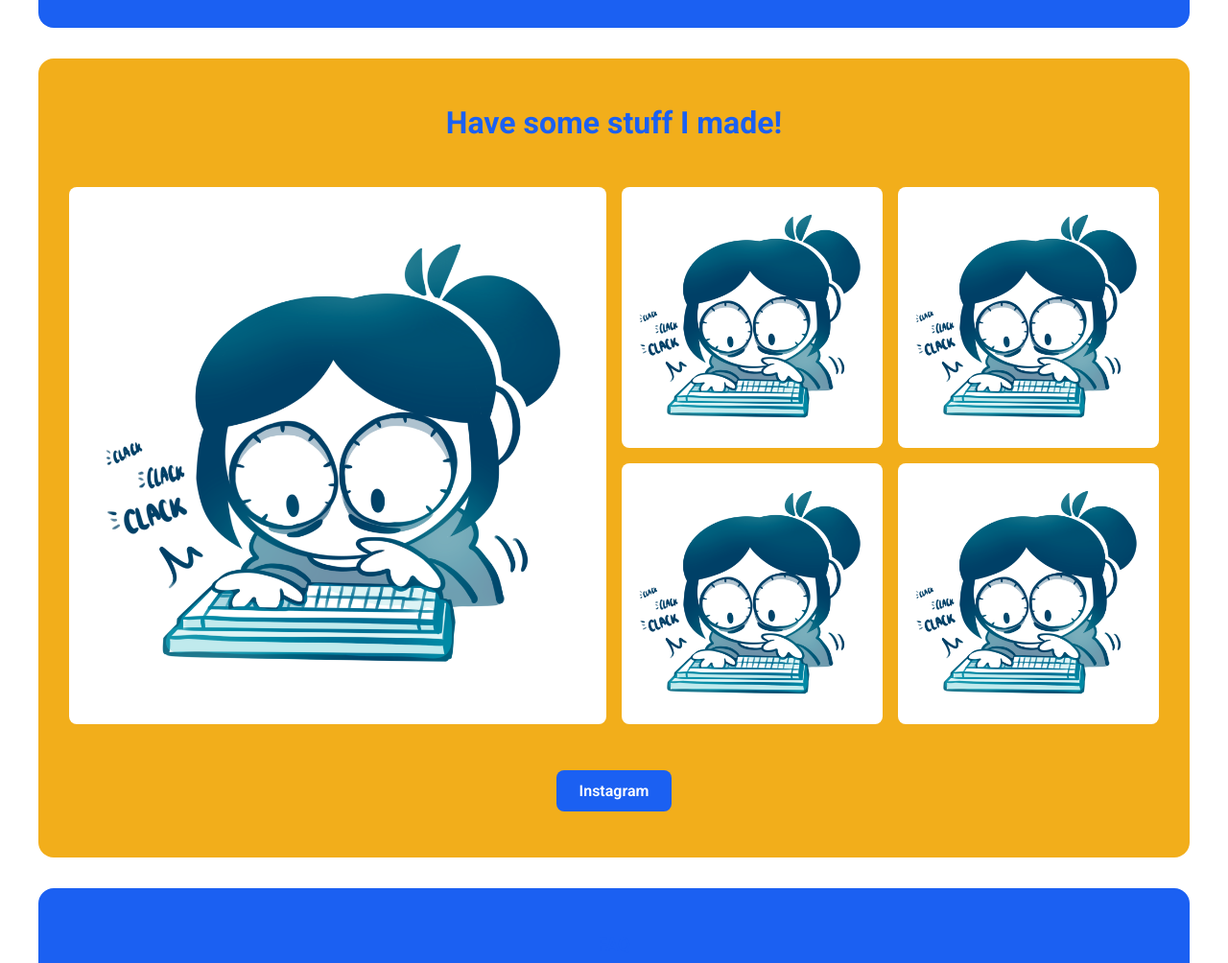
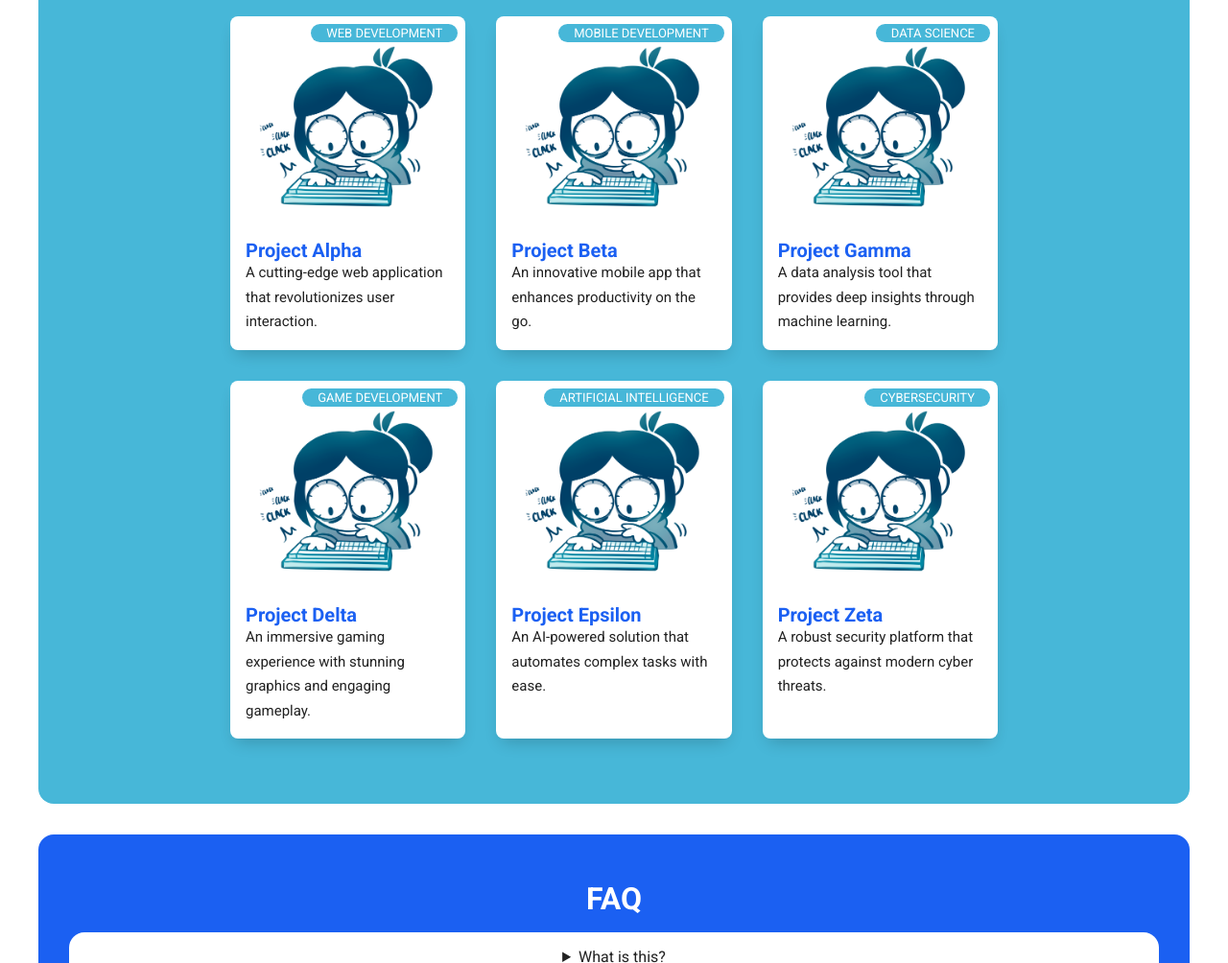
Before and after one commit to JDietrich20/netPlayground, a website built with Vite: page index.html in a window 1280 px wide. Shown: the part 1044-2048 px from the top of the page at 96% size. Built offline with nearby package versions, Linux system fonts and the light colour scheme.

Commit message:
Project section added

```diff
--- a/index.html
+++ b/index.html
@@ -6,6 +6,7 @@
     <meta name="viewport" content="width=device-width, initial-scale=1.0">
     <title>JDietrich Portfolio</title>
     <link rel = "stylesheet" href = "resources/css/index.css">
+    <link rel="icon" type="image/png" href="images/Profile.png">
 </head>
 <body>
   <header>
@@ -13,18 +14,20 @@
       <ul>
         <li><a href= "index.html">Julianna Dietrich</a></li>
         <!--<li><a href="#about">About Me</a></li>-->
-        <li><a href="#Design">Design</a></li>
-        <li><a href="#3d-Modeling">3D Modeling</a></li>
+        <li><a href="#projects">Projects</a></li>
+        <li><a href="#experience">Experience</a></li>
         <li><a href="#contact">Contact</a></li>
       </ul>
     </nav>
     <div class = "flex-container">
-      <img height = "400px" width = "400px" src = "images/Profile.png">
+      <img height = "250px" width = "250px" src = "images/Profile.png">
       <div class = "text-container">
         <h1>Hi There!</h1>
-        <p>Welcome to my <strong>creative portfolio!</strong></p>
-        <a href="" class = "cta-button">LinkedIn</a>
-        <a href ="" class = "cta-button">GitHub</a>
+        <p>Welcome to my <strong> portfolio!</strong></p>
+        <a href ="https://www.instagram.com/neko.bituin" target="_blank" class = "cta-button">Instagram</a>
+        <a href ="https://github.com/JDietrich20" target="_blank" class = "cta-button">GitHub</a>
+        <a href="https://www.linkedin.com/in/julianna-dietrich-1252481a6/" target="_blank" class = "cta-button">LinkedIn</a>
+
       </div>
     </div>
   </header>
@@ -40,23 +43,28 @@
     </div>
   </section>
 
-  <section id = "my-work">
+  <section id = "projects">
     <h2> Have some stuff I made! </h2>
+
+    <div class="projects-container">
+
+    </div>
+
+    <script src="main.js"></script></script>
+    <!--
     <div class = "grid-container">
       <img style= "grid-area: img-1" src="images/Profile.png">
       <img style= "grid-area: img-2" src="images/Profile.png">
       <img style= "grid-area: img-3" src="images/Profile.png">
       <img style= "grid-area: img-4" src="images/Profile.png">
       <img style= "grid-area: img-5" src="images/Profile.png">
+       -->
     </div>
-
-    <a href="" class="cta-button"> Instagram</a>
-
   </section>
 
 
   <section>
-    <h3> FAQ </h3>
+    <h2> FAQ </h2>
     <details>
       <summary> What is this? </summary>
       <p> This is my portfolio website where I showcase my design and 3D modeling work. </p>
@@ -69,14 +77,15 @@
         dolor in reprehenderit in voluptate velit esse cillum dolore eu fugiat nulla pariatur.
         Excepteur sint occaecat cupidatat non proident, sunt in culpa qui officia deserunt
         mollit anim id est laborum. </p>
+
     </details>
   </section>
 
 
   <footer>
-    <a href= ""> LinkedIn</a>
+    <a href= "https://www.linkedin.com/in/julianna-dietrich-1252481a6/" target="_blank"> LinkedIn</a>
     <!--<a href="#my-work"> My Work</a>-->
-    <a href= ""> GitHub</a>
+    <a href= "https://github.com/JDietrich20" target="_blank"> GitHub</a>
     <a href= "mailto:julianna2dietrich@gmail.com">Contact</a>
     <p> &copy; 2024 Julianna Dietrich </p>
   </footer>
--- a/main.js
+++ b/main.js
@@ -1,28 +1,85 @@
-import * as THREE from 'three';
+const projects = [
+    {
+        url: "#",
+        title: "Project Alpha",
+        thumbnail: "images/Profile.png",
+        category: "Web Development",
+        description: "A cutting-edge web application that revolutionizes user interaction.",
+    },
+    {
+        url: "#",
+        title: "Project Beta",
+        thumbnail: "images/Profile.png",
+        category: "Mobile Development",
+        description: "An innovative mobile app that enhances productivity on the go.",
+    },
+    {
+        url: "#",
+        title: "Project Gamma",
+        thumbnail: "images/Profile.png",
+        category: "Data Science",
+        description: "A data analysis tool that provides deep insights through machine learning.",
+    },
+    {
+        url: "#",
+        title: "Project Delta",
+        thumbnail: "images/Profile.png",
+        category: "Game Development",
+        description: "An immersive gaming experience with stunning graphics and engaging gameplay.",
+    },
+    {
+        url: "#",
+        title: "Project Epsilon",
+        thumbnail: "images/Profile.png",
+        category: "Artificial Intelligence",
+        description: "An AI-powered solution that automates complex tasks with ease.",
+    },
+    {
+        url: "#",
+        title: "Project Zeta",
+        thumbnail: "images/Profile.png",
+        category: "Cybersecurity",
+        description: "A robust security platform that protects against modern cyber threats.",
+    }
+];
 
-const scene = new THREE.Scene();
-const camera = new THREE.PerspectiveCamera( 75, window.innerWidth / window.innerHeight, 0.1, 1000 );
+const projectsContainer = document.querySelector(".projects-container");
 
-const renderer = new THREE.WebGLRenderer();
-renderer.setSize( window.innerWidth, window.innerHeight );
-//renderer.setAnimationLoop( animate );
-document.body.appendChild( renderer.domElement );
+const displayProjects = (urlValue, titleValue, categoryValue, thumbnailValue, descriptionValue) => {
+    const card = document.createElement("div");
+    card.classList.add("card");
 
-const geometry = new THREE.BoxGeometry();
-const material = new THREE.MeshBasicMaterial( { color: 0x00ff00 } );
-const cube = new THREE.Mesh( geometry, material );
-scene.add( cube );
+    const a = document.createElement("a");
+    a.setAttribute("href", urlValue);
 
-camera.position.z = 5;
+    const category = document.createElement("div");
+    category.classList.add("category");
+    category.innerHTML = categoryValue;
 
-function animate() {
-    requestAnimationFrame( animate );
+    const thumbnail = document.createElement("img");
+    thumbnail.setAttribute("src", thumbnailValue);
 
-    cube.rotation.x += 0.01;
-    cube.rotation.y += 0.01;
+    const title = document.createElement("h3");
+    title.classList.add("title");
+    title.innerHTML = titleValue;
 
-    renderer.render( scene, camera );
+    const description = document.createElement("div");
+    description.classList.add("description");
+    description.innerHTML = descriptionValue;
 
+
+    projectsContainer.appendChild(card);
+    card.appendChild(a);
+    card.appendChild(category);
+    card.appendChild(thumbnail);
+    card.appendChild(title);
+    card.appendChild(description);
 }
 
-animate();
+const loadProjects = () => {
+    projects.forEach(project => {
+        displayProjects(project.url, project.title, project.category, project.thumbnail, project.description);
+    });
+}
+
+loadProjects();
--- a/resources/css/index.css
+++ b/resources/css/index.css
@@ -3,7 +3,7 @@
 
 :root{
     --primary-color: #1B60F2;
-    --secondary-color: #f2ae1b;
+    --secondary-color: #47b7d8;
     --background-color: #ffffff;
     --text-color: #212121;
     /*Base color, color1, color2, color3*/
@@ -124,6 +124,7 @@ section{
 
 h2{
     font-size: 2rem;
+    color:var(--background-color);
 }
 
 section p{
@@ -131,7 +132,7 @@ section p{
     font-size: 1.25rem;
 }
 
-section#my-work{
+section#projects{
     background-color: var(--secondary-color);
 }
 
@@ -146,6 +147,80 @@ section#my-work{
     "img-1 img-1 img-2 img-3"
     "img-1 img-1 img-4 img-5";
     gap: 1em;
+}
+
+.projects-container .card {
+    background: var(--background-color);
+    font-family: "Roboto", sans-serif;
+    padding: 16px;
+    box-shadow: 0 9px 17px -6px rgba(0, 0, 0, 0.2);
+    position: relative;
+    transition: all 400ms ease;
+    border-radius: var(--border-radius);
+    width: 100%;
+}
+
+
+.course-container,
+.course-container * {
+    box-sizing: border-box;
+}
+
+.projects-container .card a{
+    text-decoration: none;
+    color: var(--text-color);
+    display: flex;
+    flex-direction: column;
+    justify-content: space-between;
+}
+
+.projects-container .card img {
+    width: 100%;
+    height: 200px;
+    object-fit: cover;
+    border-radius: var(--border-radius);
+    display: block;
+}
+
+
+.projects-container .card .category{
+    position: absolute;
+    top: 8px;
+    right: 8px;
+    background: var(--secondary-color);
+    color: var(--background-color);
+    padding: 2px 16px;
+    font-size: 13px;
+    text-transform: uppercase;
+    border-radius: 10px;
+
+}
+
+.projects-container .card h3.title{
+    font-size: 20px;
+    margin: 28px 0 10px 0;
+    line-height: 1.4px;
+    text-align: left;
+}
+
+.projects-container .card .description{
+    font-size: 15px;
+    color: var(--text-color);
+    margin: 0;
+    line-height: 1.7;
+    text-align: left;
+}
+
+.projects-container .card:hover{
+    transform: scale(1.03);
+}
+
+.projects-container{
+    display: grid;
+    grid-template-columns: 1fr 1fr 1fr;
+    gap: 32px;
+    max-width: 800px;
+    margin: 20px auto;
 }
 
 .grid-container img{
@@ -190,7 +265,7 @@ footer a:hover{
     text-decoration: underline;
 }
 
-@media(max-width: 988px){
+@media(max-width: 800px){
     header{
         text-align: center;
 
@@ -198,10 +273,20 @@ footer a:hover{
     header .text-container{
         padding-top: 0;
     }
+    .projects-container{
+        grid-template-columns: 1fr 1fr;
+    }
+    .projects-container .card{
+        width: 100%;
+    }
+
+    .projects-container .card img{
+        height: 200px;
+    }
 
 }
 
-@media(max-width: 640px){
+@media(max-width: 530px){
     nav li{
         display: none;
     }
@@ -230,4 +315,9 @@ footer a:hover{
     h2{
         font-size: 1.5rem;
     }
+
+    .projects-container{
+        grid-template-columns: 1fr;
+        max-width: 320 px;
+    }
 }
```
Also changed, not shown: 1 other file.
